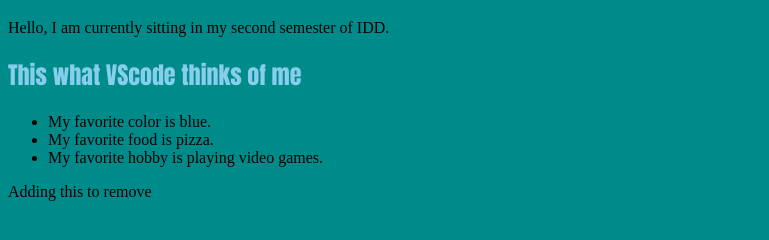
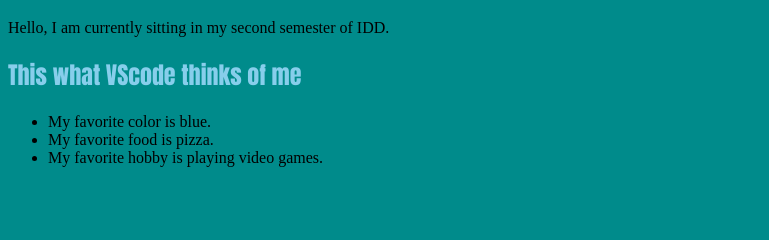
Before and after one commit to ELT-com/cprg218-new-repo-desktop, a plain HTML site: page index.html in a window 1280 px wide. Shown: the part 62-302 px from the top of the page, without its empty margins (0-769 px from the left). Drawn offline with Linux system fonts and the light colour scheme.

Commit message:
Version control done

```diff
--- a/index.html
+++ b/index.html
@@ -15,6 +15,5 @@
             <li>My favorite food is pizza.</li>
             <li>My favorite hobby is playing video games.</li>
             </ul>
-            Adding this to remove
     </body>
     </html>
```
